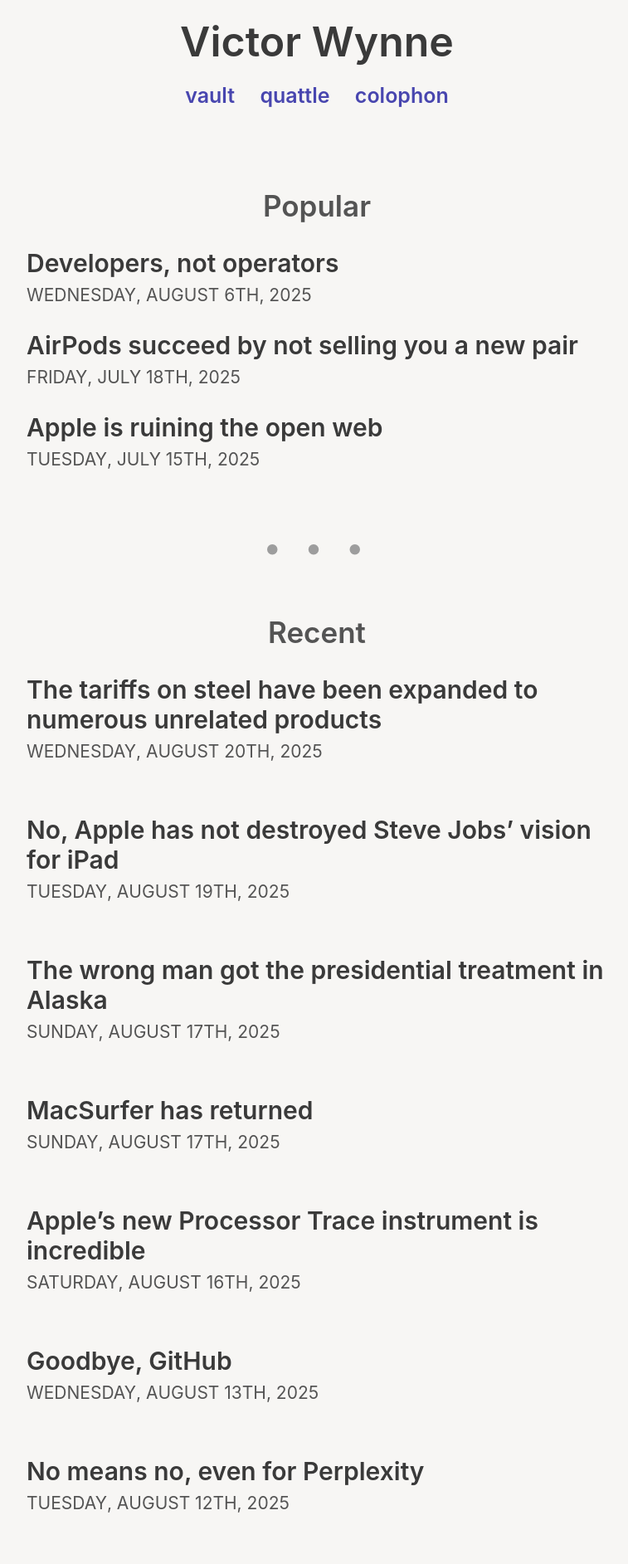
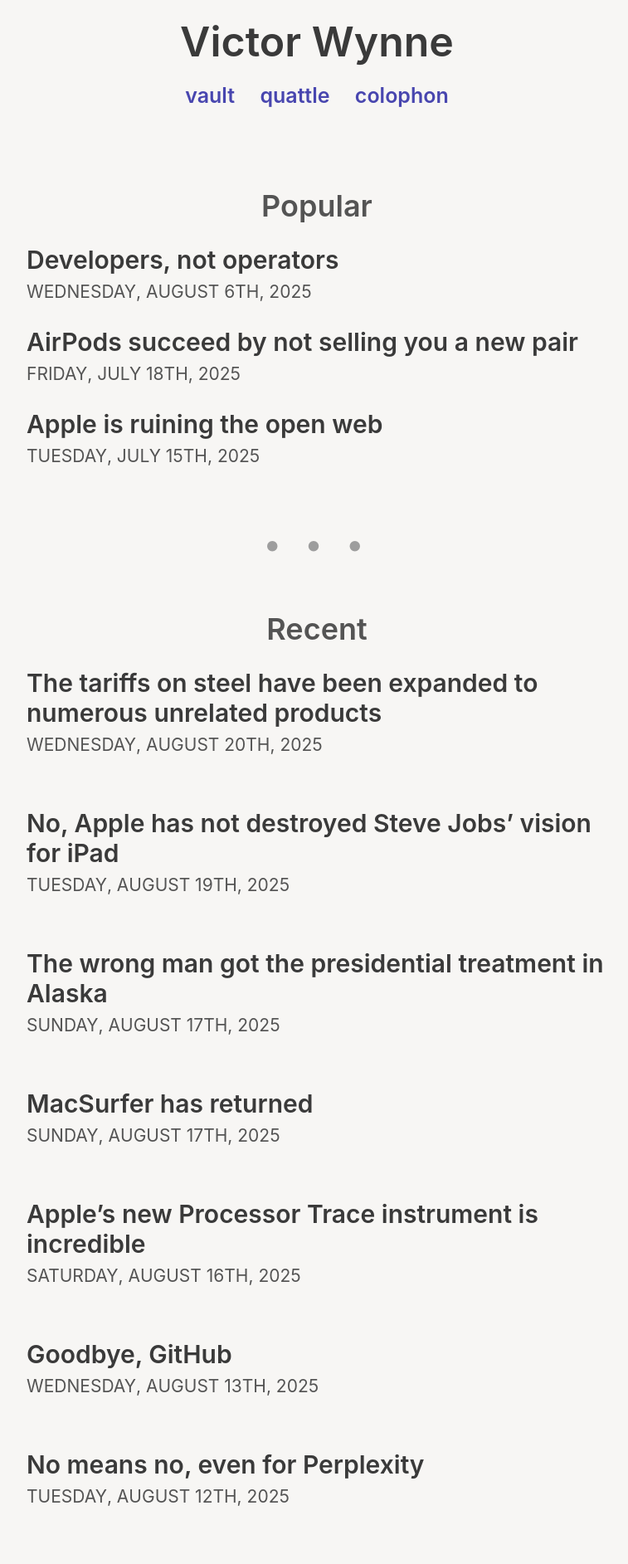
Before and after one commit to victorwynne/victorwynne, a Jekyll site: the page built from index.html, in a window 1280 px wide. Shown: the top 1885 px of the page at 83% size, without its empty margins (258-1015 px from the left). Built offline with Jekyll 4.4.1, drawn with Linux system fonts in a browser that asks for light colours; comment, search, counter and statistics services are not loaded.

Commit message:
_type.scss

```diff
--- a/_sass/_type.scss
+++ b/_sass/_type.scss
@@ -30,9 +30,9 @@ h2 {
 
 h2.featured-posts,
 h2.recent-posts {
-  font-size: 1.75rem;
+  font-size: 1.8rem;
   text-align: center;
-  margin-bottom: 1.5rem;
+  margin-bottom: 1.25rem;
 }
 
 h3 {
```
